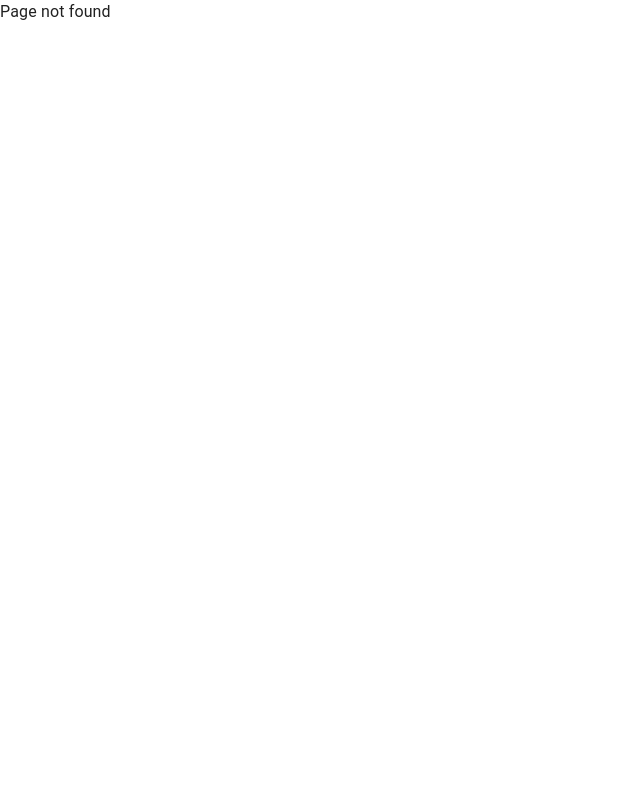
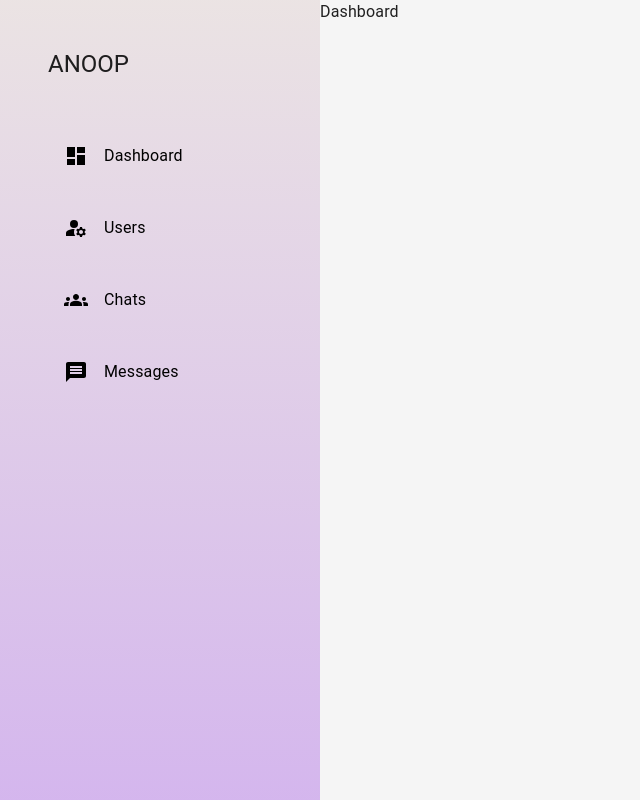
Before and after one commit to Anoopkr1906/Chatify, a React (Vite) app in the folder client/: page /admin/dashboard in a window 1280 px wide. Before the commit this address had no page. Shown: the whole page, without its empty margins (0-640 px from the left). Built offline with nearby package versions, Linux system fonts and the light colour scheme.

Commit message:
Started making adminLayout

```diff
--- a/client/src/App.jsx
+++ b/client/src/App.jsx
@@ -8,6 +8,8 @@ const Login = lazy( () => import("./pages/Login") ) // Lazy loading
 const Chat = lazy( () => import("./pages/Chat") ) // Lazy loading
 const Groups = lazy( () => import("./pages/Groups") ) // Lazy loading
 const NotFound = lazy( () => import("./pages/NotFound") ) // Lazy loading
+const AdminLogin = lazy(() => import("./pages/admin/AdminLogin")) // Lazy loading AdminLogin
+const Dashboard = lazy(() => import("./pages/admin/Dashboard")) // Lazy loading Dashboard
 
 let user = true;
 
@@ -29,6 +31,9 @@ function App() {
             </ProtectRoute>}
           />
 
+          <Route path="/admin" element={<AdminLogin />}/>
+          <Route path="/admin/dashboard" element={<Dashboard />} />
+
           <Route path="*" element={<NotFound />} />
         </Routes>
       </Suspense>
--- /dev/null
+++ b/client/src/components/Layout/AdminLayout.jsx
@@ -0,0 +1,112 @@
+import { Close as CloseIcon, Dashboard as DashboardIcon, Groups as GroupsIcon, ManageAccounts as ManageAccountsIcon, Menu as MenuIcon, Message as MessageIcon} from '@mui/icons-material';
+import { Box, Drawer, IconButton, Stack, Typography } from '@mui/material'
+import React, { useState } from 'react'
+import { useLocation } from 'react-router-dom';
+import { Link } from '../styles/StyledComponents';
+import { bgGradient } from '../../constants/color';
+
+
+const adminTabs = [
+    {
+        name: "Dashboard",
+        path: "/admin/dashboard",
+        icon: <DashboardIcon />
+    },
+    {
+        name: "Users",
+        path: "/admin/user-management",
+        icon: <ManageAccountsIcon />
+    },
+    {
+        name: "Chats",
+        path: "/admin/chat-management",
+        icon: <GroupsIcon />
+    },
+    {
+        name: "Messages",
+        path: "/admin/messages",
+        icon: <MessageIcon />
+    },
+]
+
+const Sidebar = ({w = "100%"}) => {
+
+    const location = useLocation()
+
+    return (
+        <Stack width={w} direction={"column"} p={"3rem"} spacing={"3rem"} sx={{backgroundImage: bgGradient, height: "100vh"}}>
+
+            <Typography variant="h5" textTransform={"uppercase"}>Anoop</Typography>
+
+            <Stack spacing={"1rem"}>
+                {
+                    adminTabs.map((tab) => (
+                        <>
+                            <Link key={tab.path} to={tab.path}
+
+                            >
+                                <Stack direction={"row"} spacing={"1rem"} alignItems={"center"}>
+                                    {tab.icon}
+                                    <Typography>
+                                        {tab.name}
+                                    </Typography>
+                                </Stack>
+
+                            </Link>
+                        </>
+                    ))
+                }
+            </Stack>
+
+        </Stack>
+    )
+}
+
+const AdminLayout = ({ children }) => {
+
+    const [isMobile , setIsMobile] = useState(false);
+
+    const handleMobile = () => {
+        setIsMobile(!isMobile);
+    }
+
+    const handleClose = () => {
+        setIsMobile(false);
+    }
+
+  return (
+    <div className="flex min-h-screen">
+        <Box
+            sx={{
+                display: { xs: 'block', md: 'none' }, // Hide on xs, show on md and up
+                position: "fixed",
+                right: "1rem",
+                top: "1rem",
+            }}
+        >
+
+            <IconButton onClick={handleMobile}>
+                {
+                    isMobile ? <CloseIcon /> : <MenuIcon />
+                }
+            </IconButton>
+
+        </Box>
+      {/* Sidebar: hidden on xs, visible on md and up */}
+        <div className="hidden md:block md:w-1/3 lg:w-1/4">
+            <Sidebar />
+        </div>
+        {/* Main content: full width on xs, 2/3 on md, 3/4 on lg, with light background */}
+        <div className="w-full md:w-2/3 lg:w-3/4 bg-[#f5f5f5]">
+            {children}
+        </div>
+
+        <Drawer open={isMobile} onClose={handleClose}>
+                <Sidebar w="50vw"/>
+        </Drawer>
+
+    </div>
+  );
+};
+
+export default AdminLayout
--- /dev/null
+++ b/client/src/pages/admin/AdminLogin.jsx
@@ -0,0 +1,84 @@
+import { Button, Container, Paper, Typography , TextField, Stack, Avatar, IconButton } from '@mui/material'
+import {CameraAlt as CameraAltIcon} from '@mui/icons-material'
+import React from 'react'
+import { useInputValidation } from '6pp'
+import { Navigate } from 'react-router-dom';
+
+const isAdmin = true ;
+
+const AdminLogin = () => {
+
+    const secretKey = useInputValidation("")
+
+    const submitHandler = (e) => {
+        e.preventDefault();
+    }
+
+    if(isAdmin){
+        return <Navigate to="/admin/dashboard"/>
+    }
+
+  return (
+    <div
+        style={{
+            backgroundImage: "linear-gradient(rgba(215,200,200,0.5) , rgba(170 , 110 ,220 , 0.5))" ,
+        }}
+    >
+        <Container component={"main"} maxWidth="xs"
+            sx={{
+                display: 'flex',
+                alignItems: 'center',
+                justifyContent: 'center',
+                height: '100vh'
+            }}>
+            <Paper
+                elevation={3}
+                sx={{
+                    padding: 4,
+                    display: 'flex',
+                    flexDirection: 'column',
+                    alignItems: 'center'
+                }}>
+
+                        <>
+                        <Typography variant='h5'>Admin Login</Typography>
+                        <form
+                                style={{
+                                    width: "100%",
+                                    marginTop: "1rem",
+                                }}
+                                onSubmit={submitHandler}>
+
+
+                                <TextField
+                                    required
+                                    fullWidth
+                                    label="Secret Key"
+                                    type="password"
+                                    margin="normal"
+                                    variant="outlined"
+                                    value={secretKey.value}
+                                    onChange={secretKey.changeHandler}
+                                />
+
+                                <Button
+                                    sx={{
+                                        marginTop: "1rem",
+                                    }}
+                                    variant='contained'
+                                    color='primary'
+                                    fullWidth
+                                    type='submit'>
+                                    Login
+                                </Button>
+
+                        </form>
+                        </>
+
+            </Paper>
+        </Container>
+    </div>
+  )
+}
+
+export default AdminLogin
--- /dev/null
+++ b/client/src/pages/admin/Dashboard.jsx
@@ -0,0 +1,12 @@
+import React from 'react'
+import AdminLayout from '../../components/Layout/AdminLayout'
+
+const Dashboard = () => {
+  return (
+    <AdminLayout>
+        <div>Dashboard</div>
+    </AdminLayout>
+  )
+}
+
+export default Dashboard
```
